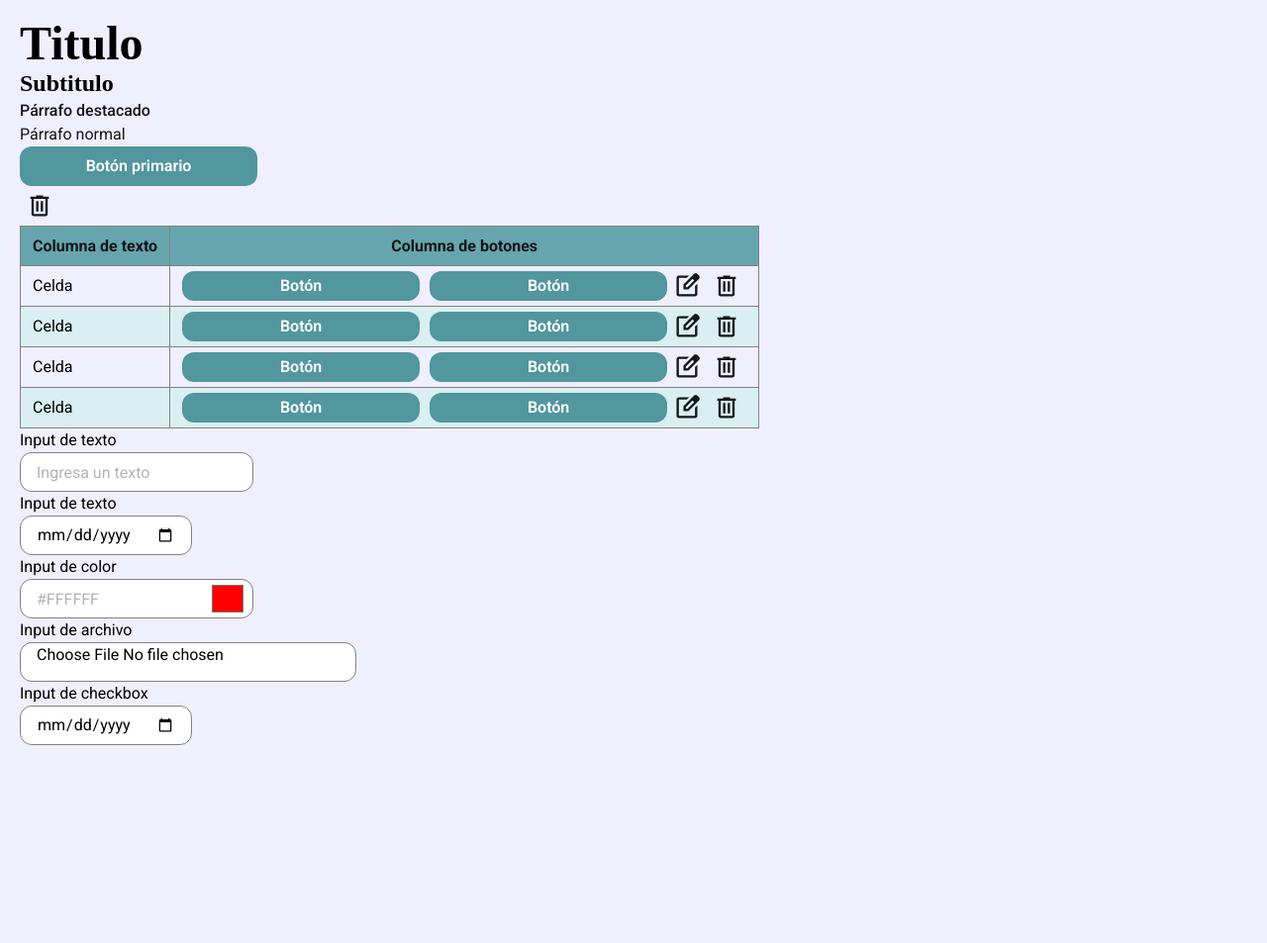
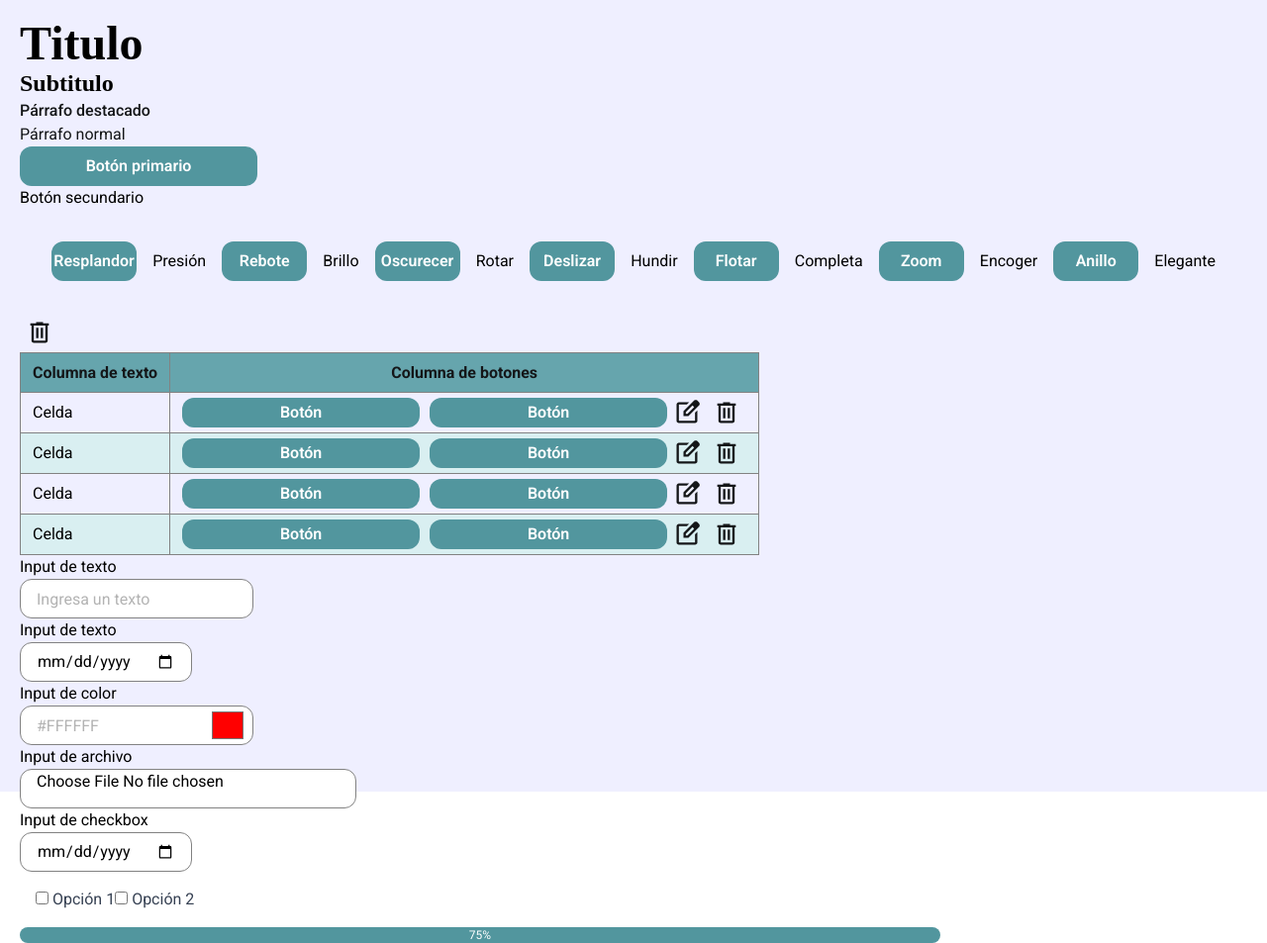
Before and after one commit to TrueBeto107/pruebas_tesis, a Flask app: page /test in a window 1280 px wide. Shown: the whole page at 99% size. Before the commit the page ends 753 px from the top, so only its background shows below. Run offline with Flask 3, Linux system fonts and the light colour scheme; some web fonts are replaced.

Commit message:
Se agregaron nuevas transiciones para botones, checkbox y barra de progreso.

```diff
--- a/src/templates/test.html
+++ b/src/templates/test.html
@@ -5,7 +5,24 @@
     <h2 class="subtitulo">Subtitulo</h2>
     <p class="txt-destacado">Párrafo destacado</p>
     <p class="txt">Párrafo normal</p>
-    <button class="btn-primario" type="button">Botón primario</button>
+    <button class="btn-primario transicion-escala " type="button">Botón primario</button>
+    <button class="btn-secundario transicion-centro" type="button">Botón secundario</button>
+    <div class="flex flex-wrap gap-4 p-8 bg-gray-100">
+      <button class="btn-primario transicion-resplandor">Resplandor</button>
+      <button class="btn-secundario transicion-presion">Presión</button>
+      <button class="btn-primario transicion-rebote">Rebote</button>
+      <button class="btn-secundario transicion-brillo">Brillo</button>
+      <button class="btn-primario transicion-oscurecer">Oscurecer</button>
+      <button class="btn-secundario transicion-rotar">Rotar</button>
+      <button class="btn-primario transicion-deslizar">Deslizar</button>
+      <button class="btn-secundario transicion-hundir">Hundir</button>
+      <button class="btn-primario transicion-flotar">Flotar</button>
+      <button class="btn-secundario transicion-completa">Completa</button>
+      <button class="btn-primario transicion-zoom">Zoom</button>
+      <button class="btn-secundario transicion-encoger">Encoger</button>
+      <button class="btn-primario transicion-anillo">Anillo</button>
+      <button class="btn-secundario transicion-elegante">Elegante</button>
+    </div>
     <button class="btn-icono" type="button">
       <svg class="icono">
         <use xlink:href="{{ url_for('static', filename='iconos.svg') }}#borrar"></use>
@@ -126,6 +143,21 @@
         <input class="in"
                type="date">
       </label>
+      <div class="flex flex-wrap gap-6 p-4 text-gray-700">
+        <label class="label-checkbox">
+          <input type="checkbox" name="opciones" value="1" class="checkbox">
+          Opción 1
+        </label>
+        <label class="label-checkbox">
+          <input type="checkbox" name="opciones" value="2" class="checkbox">
+          Opción 2
+        </label>
+      </div>
+      <div class="w-2xl bg-[#8E8E8E] rounded-full h-5">
+        <div class="bg-[#52969E] h-5 rounded-full text-white text-xs flex items-center justify-center" style="width: 75%">
+          75%
+        </div>
+      </div>
     </form>
   </main>
 {% endblock %}
```
Also changed, not shown: src/static/css/input.css (+156 -2 lines).
